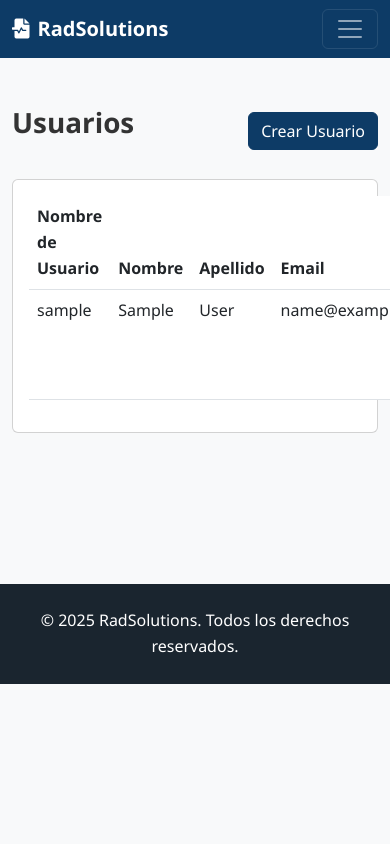
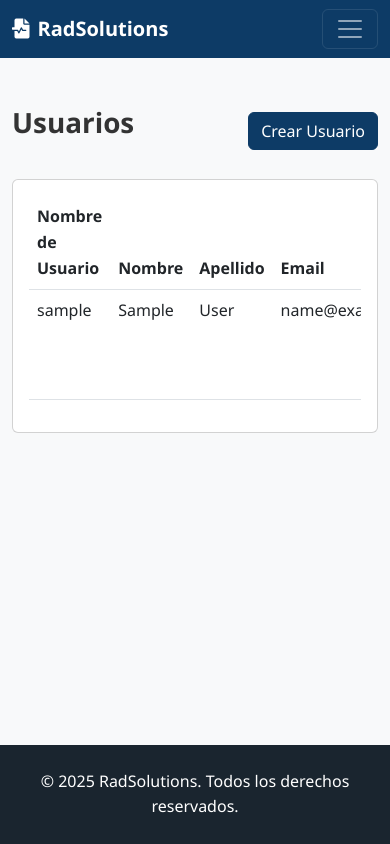
Before and after one commit to rad-solutions/webserver, a Django app: page /users/ in a window 390 px wide; the page is wider, and only the part inside the window is pictured. Run offline with Django 5.2, Linux system fonts and the light colour scheme; the visitor is signed in with stand-in values (Sample User, id 1); data comes from the database, SQL or seed files in the repository; data that the repository does not hold is empty; parts of the project's set-up code (start-up, migrations or seed data) failed here and were passed over.

Commit message:
feat: Responsive check

```diff
--- a/static/css/styles.css
+++ b/static/css/styles.css
@@ -1,7 +1,7 @@
 /* Estilos principales para RadSolutions Reports */
 
 html, body {
-    height: 90%;
+    height: 100%;
     margin: 0;
 }
 
--- a/templates/reports/report_list.html
+++ b/templates/reports/report_list.html
@@ -11,6 +11,7 @@
 
     <div class="card">
         <div class="card-body">
+            <div class="table-responsive">
                 <table class="table table-hover">
                     <thead>
                         <tr>
@@ -44,4 +45,5 @@
             </div>
         </div>
     </div>
+</div>
 {% endblock %}
--- a/templates/users/user_list.html
+++ b/templates/users/user_list.html
@@ -11,6 +11,7 @@
 
     <div class="card">
         <div class="card-body">
+            <div class="table-responsive">
                 <table class="table table-hover">
                     <thead>
                         <tr>
@@ -44,4 +45,5 @@
             </div>
         </div>
     </div>
+</div>
 {% endblock %}
```
Lines whose indentation alone changed are shown as unchanged.
